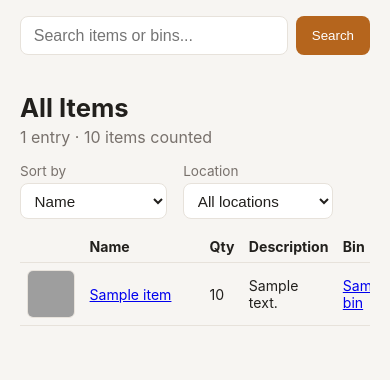
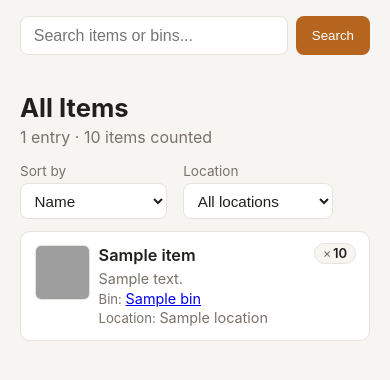
Before and after one commit to ZachHub4/home-inventory, a Flask app: page /items in a window 390 px wide. Shown: the part 80-460 px from the top of the page. Run offline with Flask 3, Linux system fonts and the light colour scheme; tables that the repository leaves empty hold one stand-in row (values such as "Sample post"); grey boxes are pictures that could not be loaded.

Commit message:
Show items as cards on phones, and only open the camera on request
The item tables became cards below 560px: photo in the left gutter, name as
the heading, quantity as a pill in the corner, and the remaining fields
labelled underneath. Six columns on a 375px screen meant swiping sideways to
read a single row. Rows without a photo reclaim the gutter.

Scanning no longer requests the camera as the page loads. iOS asks for
permission on every app launch and cannot be pre-authorised from a web page,
so requesting on load meant a prompt even when passing through the page.
A Start Camera button now makes it deliberate, the camera is released on
leaving the page, and a failed attempt offers a retry instead of dead-ending.

Co-Authored-By: Claude Opus 5 <noreply@anthropic.com>

```diff
--- a/static/css/style.css
+++ b/static/css/style.css
@@ -192,8 +192,95 @@ h2 { font-size: 1.15rem; margin-top: 2rem; }
 /* Keep the columns that carry meaning from wrapping into slivers. */
 .item-table th:nth-child(2), .item-table td:nth-child(2) { min-width: 7.5rem; }
 
+/* On a phone a six-column table means side-swiping to read one row, so each
+   row becomes a card instead: photo on the left, name as the heading, and the
+   remaining fields labelled underneath. */
 @media (max-width: 560px) {
-  .item-table th, .item-table td { padding: 0.45rem 0.45rem; font-size: 0.88rem; }
+  .table-scroll { overflow-x: visible; }
+
+  .item-table,
+  .item-table tbody,
+  .item-table tr,
+  .item-table td { display: block; }
+
+  .item-table thead { display: none; }
+
+  .item-table tr {
+    position: relative;
+    background: var(--card);
+    border: 1px solid var(--border);
+    border-radius: 10px;
+    margin-bottom: 0.6rem;
+    padding: 0.75rem 0.9rem 0.8rem 4.85rem;
+    min-height: 4.9rem;
+  }
+
+  .item-table td {
+    border: none;
+    padding: 0.08rem 0;
+    font-size: 0.9rem;
+  }
+  .item-table td:empty { display: none; }
+
+  /* Photo sits in the gutter the row padding reserves for it. */
+  .item-table .photo-cell {
+    position: absolute;
+    left: 0.9rem;
+    top: 0.85rem;
+    width: 3.4rem;
+    padding: 0;
+  }
+  .item-table .item-thumb { width: 3.4rem; height: 3.4rem; }
+
+  /* No photo: drop the dash and reclaim the gutter. */
+  .item-table tr:has(.no-photo) { padding-left: 0.9rem; min-height: 0; }
+  .item-table tr:has(.no-photo) .photo-cell { display: none; }
+
+  .item-table .cell-name {
+    font-size: 1.02rem;
+    font-weight: 600;
+    line-height: 1.25;
+    margin-bottom: 0.15rem;
+  }
+  .item-table .cell-name a { color: var(--ink); text-decoration: none; }
+
+  .item-table .cell-desc { color: var(--muted); }
+
+  /* Quantity reads as a pill in the corner rather than a labelled row. */
+  .item-table .cell-qty {
+    position: absolute;
+    top: 0.7rem;
+    right: 0.8rem;
+    background: var(--bg);
+    border: 1px solid var(--border);
+    border-radius: 999px;
+    padding: 0.1rem 0.5rem;
+    font-size: 0.82rem;
+    font-weight: 600;
+  }
+  .item-table .cell-qty::before {
+    content: "\00d7";
+    color: var(--muted);
+    font-weight: 400;
+    margin-right: 0.1rem;
+  }
+
+  /* Remaining fields get a small label so the card stays readable. */
+  .item-table td[data-label]:not(.cell-qty)::before {
+    content: attr(data-label) ": ";
+    color: var(--muted);
+    font-size: 0.82rem;
+  }
+
+  .item-table .row-actions {
+    margin-top: 0.45rem;
+    padding-top: 0.45rem;
+    border-top: 1px solid var(--border);
+    gap: 1rem;
+  }
+
+  /* Leave room for the quantity pill. */
+  .item-table .cell-name { padding-right: 3.2rem; }
 }
 .row-actions { display: flex; gap: 0.6rem; }
 .row-actions a, .link-btn {
@@ -447,6 +534,7 @@ button:disabled { opacity: 0.45; cursor: not-allowed; }
   border-radius: 8px;
 }
 
+.scan-start { font-size: 1rem; padding: 0.75rem 1.4rem; }
 .scan-video { width: 100%; max-width: 480px; border-radius: 10px; border: 1px solid var(--border); margin-top: 1rem; background: #000; }
 .scan-status { color: var(--muted); margin-top: 0.5rem; }
 .scan-hint { color: var(--muted); }
--- a/static/js/sw.js
+++ b/static/js/sw.js
@@ -1,6 +1,6 @@
 // Service worker: cache the static shell, always prefer fresh data for pages.
 // Bump this when static assets change so clients pick them up.
-const CACHE = "home-inventory-v4";
+const CACHE = "home-inventory-v6";
 const SHELL = [
   "/static/css/style.css",
   "/static/js/photo.js",
--- a/templates/all_items.html
+++ b/templates/all_items.html
@@ -54,11 +54,11 @@
                 <span class="no-photo">&mdash;</span>
               {% endif %}
             </td>
-            <td><a href="{{ url_for('edit_item', item_id=item['id']) }}">{{ item['name'] }}</a></td>
-            <td>{{ item['quantity'] }}</td>
-            <td>{{ item['description'] }}</td>
-            <td><a href="{{ url_for('bin_detail', code=item['bin_code']) }}">{{ item['bin_name'] }}</a></td>
-            <td class="muted-cell">{{ item['location_name'] or '&mdash;'|safe }}</td>
+            <td class="cell-name"><a href="{{ url_for('edit_item', item_id=item['id']) }}">{{ item['name'] }}</a></td>
+            <td class="cell-qty" data-label="Qty">{{ item['quantity'] }}</td>
+            <td class="cell-desc">{{ item['description'] }}</td>
+            <td data-label="Bin"><a href="{{ url_for('bin_detail', code=item['bin_code']) }}">{{ item['bin_name'] }}</a></td>
+            <td class="muted-cell" data-label="Location">{{ item['location_name'] or '' }}</td>
           </tr>
         {% endfor %}
       </tbody>
--- a/templates/bin_detail.html
+++ b/templates/bin_detail.html
@@ -44,9 +44,9 @@
                 <span class="no-photo">—</span>
               {% endif %}
             </td>
-            <td>{{ item['name'] }}</td>
-            <td>{{ item['quantity'] }}</td>
-            <td>{{ item['description'] }}</td>
+            <td class="cell-name">{{ item['name'] }}</td>
+            <td class="cell-qty" data-label="Qty">{{ item['quantity'] }}</td>
+            <td class="cell-desc">{{ item['description'] }}</td>
             <td class="row-actions">
               <a href="{{ url_for('edit_item', item_id=item['id']) }}">Edit</a>
               <form method="post" action="{{ url_for('delete_item', item_id=item['id']) }}" onsubmit="return confirm('Delete this item?');">
--- a/templates/scan.html
+++ b/templates/scan.html
@@ -3,7 +3,8 @@
 {% block content %}
   <h1>Scan a Bin QR Code</h1>
   <p class="scan-hint">Point your camera at a bin's QR label.</p>
-  <div id="scan-status" class="scan-status">Requesting camera access&hellip;</div>
+  <div id="scan-status" class="scan-status">Loading&hellip;</div>
+  <p><button type="button" id="scan-start" class="btn scan-start">Start Camera</button></p>
   <video id="scan-video" class="scan-video" playsinline muted></video>
   <canvas id="scan-canvas" style="display:none"></canvas>
 
```
Also changed, not shown: static/js/scan.js (+53 -19 lines), templates/search.html (+4 -4 lines).
